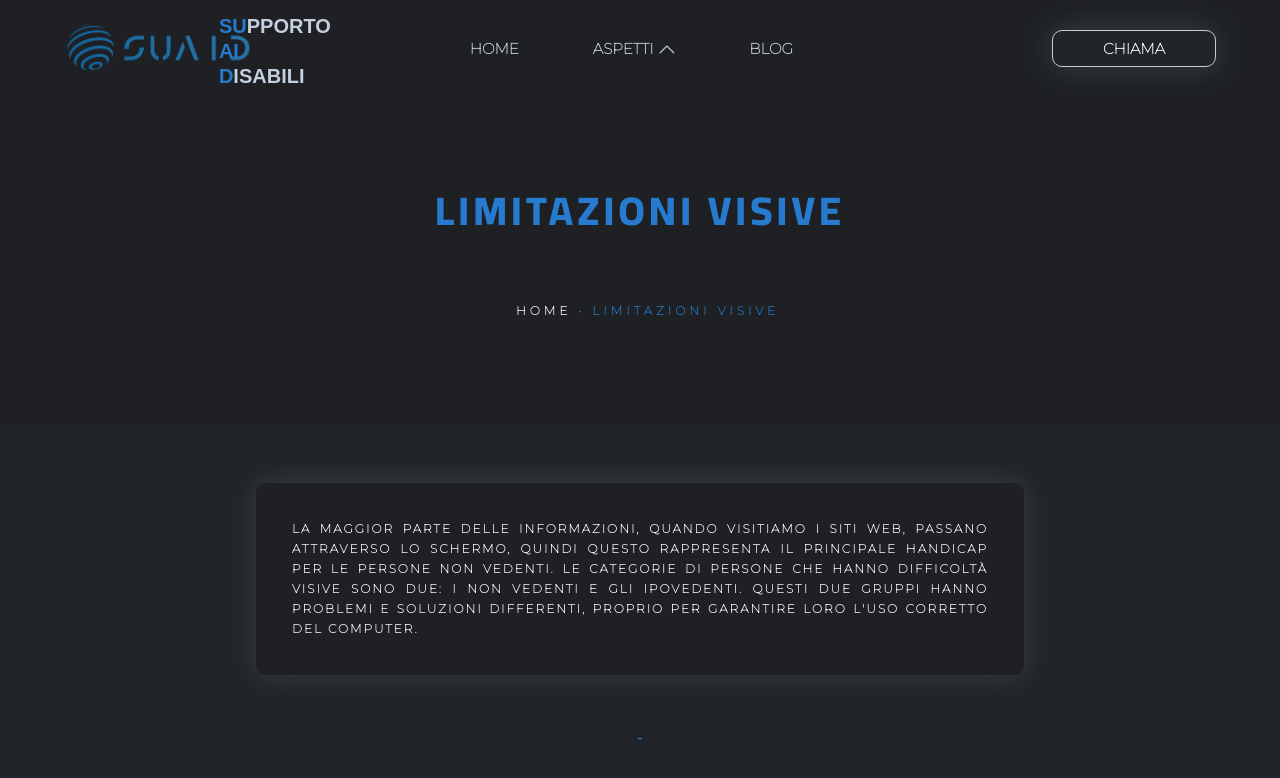
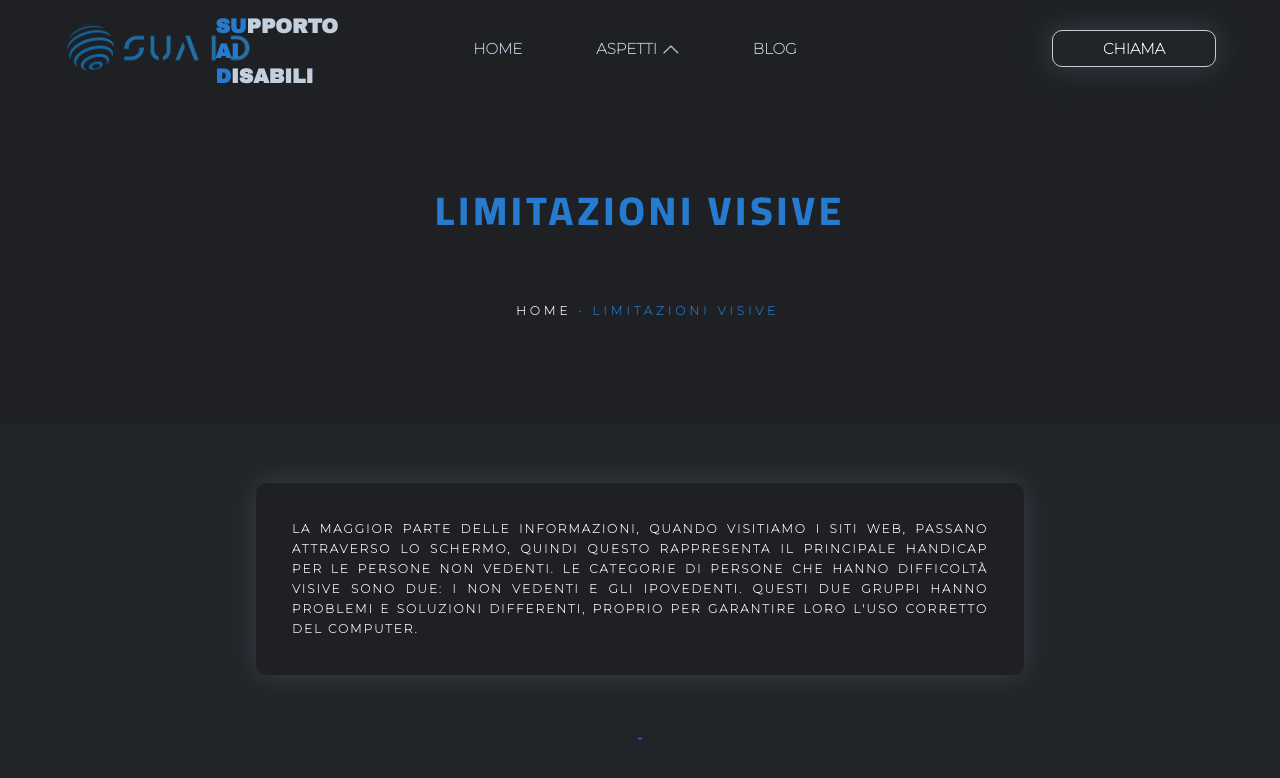
Before and after one commit to MasterCod24/suaid, a plain HTML site: page Limitazioni_visive/limit_vis.html in a window 1280 px wide. Drawn offline with Linux system fonts and the light colour scheme.

Commit message:
Add files via upload

```diff
--- a/Limitazioni_visive/style_vis.css
+++ b/Limitazioni_visive/style_vis.css
@@ -1,5 +1,6 @@
 @import url('https://fonts.googleapis.com/css2?family=Montserrat:wght@100&display=swap');
 @import url('https://fonts.googleapis.com/css2?family=Cairo:wght@800&display=swap');
+@import url('https://fonts.googleapis.com/css2?family=Archivo+Black&display=swap');
 
 *{
     margin: 0;
```
